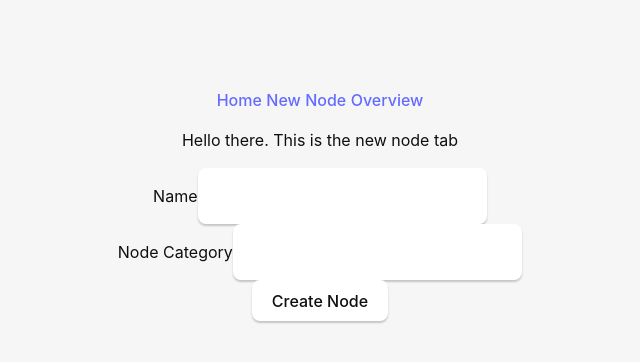
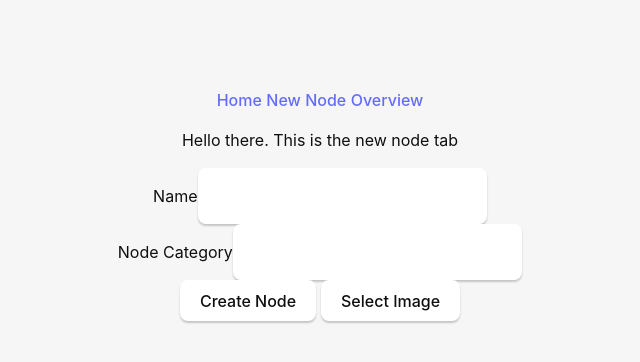
Before and after one commit to Mutestock/so_many_test_projects_cant_even, a SvelteKit app: page /new-node in a window 1280 px wide. Shown: the top 362 px of the page, without its empty margins (320-960 px from the left). Built offline with nearby package versions, Linux system fonts and the light colour scheme.

Commit message:
File selector for images

```diff
--- a/src-tauri/tauri.conf.json
+++ b/src-tauri/tauri.conf.json
@@ -18,6 +18,10 @@
       },
       "path":{
         "all": true
+      },
+      "dialog": {
+        "open": true,
+        "save": true
       }
     },
     "bundle": {
--- a/src/routes/new-node/+page.svelte
+++ b/src/routes/new-node/+page.svelte
@@ -1,6 +1,8 @@
 <script>
     import NavBar from "$lib/NavBar.svelte";
     import { invoke } from "@tauri-apps/api/tauri";
+    import { open } from "@tauri-apps/api/dialog";
+    import { appDataDir } from "@tauri-apps/api/path";
     let nodeName = "";
     let nodeCategory = "";
 
@@ -11,6 +13,14 @@
         });
     }
 
+    async function appendNodeImage() {
+        let selected = await open({
+            directory: false,
+            multiple: false,
+            defaultPath: await appDataDir()
+        });
+        console.log(selected);
+    }
 </script>
 
 <div>
@@ -28,4 +38,5 @@
     <button on:click={newNode}>
         Create Node
     </button>
+    <button on:click={appendNodeImage}>Select Image</button>
 </div>
```
Also changed, not shown: 2 other files (tests, documents, lock files or other folders).
